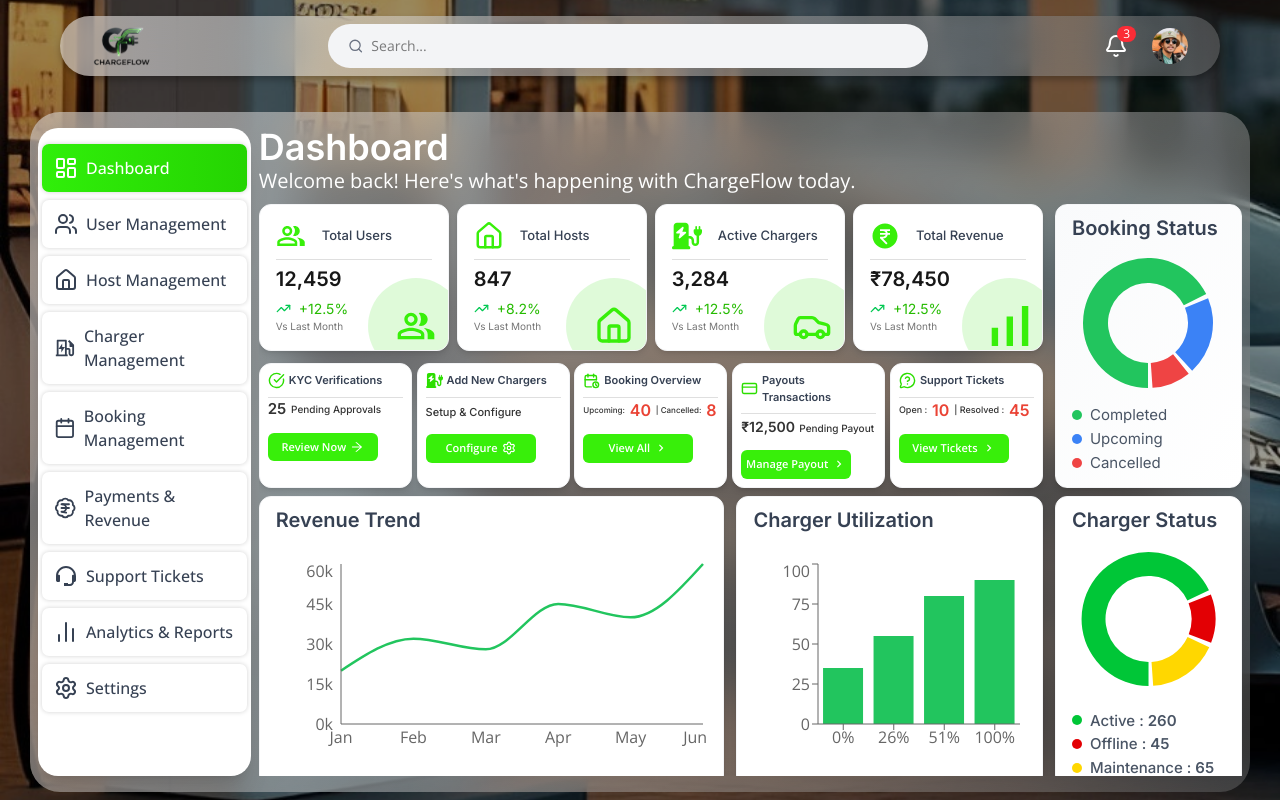
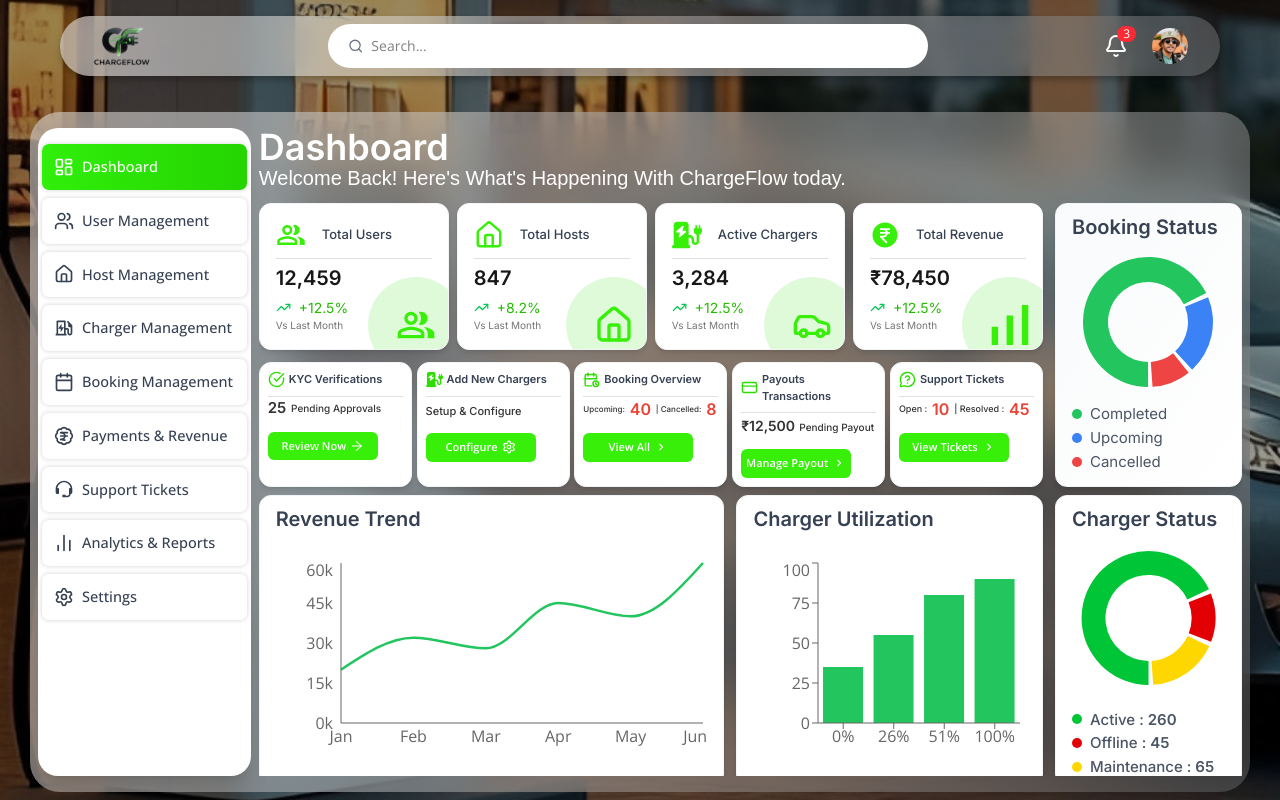
Before and after one commit to ChandaniSahu/ChargeFlow, a Next.js app: page /admin in a window 1280 px wide. Built offline with nearby package versions, Linux system fonts and the light colour scheme.

Commit message:
responsiveness almost done

```diff
--- a/app/admin/page.tsx
+++ b/app/admin/page.tsx
@@ -20,13 +20,13 @@ export default function Page() {
       <div className="relative z-10 flex flex-col h-full">
         {/* Navbar (fixed height) */}
         <Navbar />
-        <div className="desktop:hidden pb-1 border-b-[1px] border-gray-50 max-w-max mx-1 ">
+        <div className="desktop:hidden pb-1 border-b-[1px] border-gray-100 max-w-max mx-1 ">
           <Sidebar/>
         </div>
 
         {/* Main Area */}
         <div className="mt-5 desktop:flex-row flex flex-col max-w-[1220px] w-full overflow-y-auto backdrop-blur-[23.700000762939453px]
-    bg-[linear-gradient(123.84deg,rgba(255,255,255,0.49)_0%,rgba(124,124,124,0.42)_100%)] mx-auto rounded-[30px] mb-2">
+    bg-[linear-gradient(123.84deg,rgba(255,255,255,0.49)_0%,rgba(124,124,124,0.42)_100%)] mx-auto desktop:rounded-[30px] rounded-[10px]  mb-2">
 
           <Sidebar />
           <Dashboard />
--- a/app/components/admin/Dashboard.tsx
+++ b/app/components/admin/Dashboard.tsx
@@ -1,180 +1,3 @@
-// "use client";
-
-// import {
-//   Users,
-//   Home,
-//   Plug,
-//   IndianRupee,
-//   CheckCircle,
-//   Calendar,
-//   CreditCard,
-//   Headphones,
-// } from "lucide-react";
-
-// import {
-//   LineChart,
-//   Line,
-//   XAxis,
-//   YAxis,
-//   Tooltip,
-//   ResponsiveContainer,
-//   BarChart,
-//   Bar,
-//   PieChart,
-//   Pie,
-//   Cell,
-// } from "recharts";
-
-// /* ---------- DATA ---------- */
-
-// const stats = [
-//   { title: "Total Users", value: "12,459", growth: "+12.5%", icon: Users },
-//   { title: "Total Hosts", value: "847", growth: "+8.2%", icon: Home },
-//   { title: "Active Chargers", value: "3,284", growth: "+12.5%", icon: Plug },
-//   { title: "Total Revenue", value: "₹78,450", growth: "+12.5%", icon: IndianRupee },
-// ];
-
-// const actions = [
-//   { title: "KYC Verifications", sub: "25 Pending Approvals", btn: "Review Now", icon: CheckCircle },
-//   { title: "Add New Chargers", sub: "Setup & Configure", btn: "Configure", icon: Plug },
-//   { title: "Booking Overview", sub: "Upcoming: 40 | Cancelled: 8", btn: "View All", icon: Calendar },
-//   { title: "Payout Transactions", sub: "₹12,500 Pending", btn: "Manage Payout", icon: CreditCard },
-//   { title: "Support Tickets", sub: "Open: 10 | Resolved: 45", btn: "View Tickets", icon: Headphones },
-// ];
-
-// const revenueData = [
-//   { month: "Jan", revenue: 20000 },
-//   { month: "Feb", revenue: 32000 },
-//   { month: "Mar", revenue: 28000 },
-//   { month: "Apr", revenue: 45000 },
-//   { month: "May", revenue: 40000 },
-//   { month: "Jun", revenue: 60000 },
-// ];
-
-// const utilizationData = [
-//   { level: "25%", value: 40 },
-//   { level: "50%", value: 65 },
-//   { level: "75%", value: 85 },
-//   { level: "100%", value: 70 },
-// ];
-
-// const chargerStatus = [
-//   { name: "Active", value: 220, color: "#22c55e" },
-//   { name: "Offline", value: 45, color: "#ef4444" },
-//   { name: "Maintenance", value: 65, color: "#eab308" },
-// ];
-
-// /* ---------- COMPONENT ---------- */
-
-// export default function Dashboard() {
-//   return (
-//     <div className="flex-1 my-4 mr-4 overflow-y-auto no-scrollbar">
-// {/* HEADER */}
-// <h1 className="font-inter font-semibold text-[36px] text-white mb-1">
-//   Dashboard
-// </h1>
-// <p className="text-white text-[20px] mb-4">
-//   Welcome back! Here's what's happening with ChargeFlow today.
-// </p>
-
-//       <div className="space-y-6">
-//         {/* STATS */}
-//         <div className="grid grid-cols-1 sm:grid-cols-2 xl:grid-cols-4 gap-4">
-//           {stats.map((s, i) => {
-//             const Icon = s.icon;
-//             return (
-//               <div key={i} className="bg-white rounded-2xl p-4 shadow flex justify-between">
-//                 <div>
-//                   <p className="text-sm text-gray-500">{s.title}</p>
-//                   <h2 className="text-2xl font-bold">{s.value}</h2>
-//                   <p className="text-green-500 text-xs">{s.growth} vs last month</p>
-//                 </div>
-//                 <div className="w-12 h-12 bg-green-100 rounded-full flex items-center justify-center">
-//                   <Icon className="text-green-600" size={20} />
-//                 </div>
-//               </div>
-//             );
-//           })}
-//         </div>
-
-//         {/* ACTIONS */}
-//         <div className="grid grid-cols-1 md:grid-cols-2 xl:grid-cols-5 gap-4">
-//           {actions.map((a, i) => {
-//             const Icon = a.icon;
-//             return (
-//               <div key={i} className="bg-white p-4 rounded-2xl shadow">
-//                 <div className="flex items-center gap-2 mb-2">
-//                   <Icon size={16} className="text-green-500" />
-//                   <h3 className="font-semibold text-sm">{a.title}</h3>
-//                 </div>
-//                 <p className="text-xs text-gray-500">{a.sub}</p>
-//                 <button className="mt-3 px-4 py-2 text-xs bg-green-500 text-white rounded-lg">
-//                   {a.btn}
-//                 </button>
-//               </div>
-//             );
-//           })}
-//         </div>
-
-//         {/* CHARTS */}
-//         <div className="grid grid-cols-1 xl:grid-cols-3 gap-4">
-//           {/* Revenue */}
-//           <div className="xl:col-span-2 bg-white rounded-2xl shadow p-4">
-//             <h3 className="font-semibold mb-3">Revenue Trend</h3>
-//             <ResponsiveContainer width="100%" height={220}>
-//               <LineChart data={revenueData}>
-//                 <XAxis dataKey="month" />
-//                 <YAxis />
-//                 <Tooltip />
-//                 <Line dataKey="revenue" stroke="#22c55e" strokeWidth={3} />
-//               </LineChart>
-//             </ResponsiveContainer>
-//           </div>
-
-//           {/* Charger Utilization */}
-//           <div className="bg-white rounded-2xl shadow p-4">
-//             <h3 className="font-semibold mb-3">Charger Utilization</h3>
-//             <ResponsiveContainer width="100%" height={220}>
-//               <BarChart data={utilizationData}>
-//                 <XAxis dataKey="level" />
-//                 <YAxis />
-//                 <Tooltip />
-//                 <Bar dataKey="value" fill="#22c55e" />
-//               </BarChart>
-//             </ResponsiveContainer>
-//           </div>
-//         </div>
-
-//         {/* CHARGER STATUS */}
-//         <div className="bg-white rounded-2xl shadow p-4 max-w-md">
-//           <h3 className="font-semibold mb-3">Charger Status</h3>
-//           <PieChart width={220} height={220} className="mx-auto">
-//             <Pie
-//               data={chargerStatus}
-//               dataKey="value"
-//               innerRadius={60}
-//               outerRadius={90}
-//             >
-//               {chargerStatus.map((s, i) => (
-//                 <Cell key={i} fill={s.color} />
-//               ))}
-//             </Pie>
-//           </PieChart>
-
-//           <div className="flex justify-between text-sm mt-4">
-//             {chargerStatus.map((s, i) => (
-//               <span key={i} style={{ color: s.color }}>
-//                 {s.name}: {s.value}
-//               </span>
-//             ))}
-//           </div>
-//         </div>
-//       </div>
-//     </div>
-//   );
-// }
-
-
 "use client";
 
 import {
@@ -467,14 +290,17 @@ const getStatusIcon = (status: ActivityItem['status']) => {
 export default function Dashboard() {
   return (
 
-    <div className="mt-2 mr-2  flex flex-col">
+    <div className="mt-2 mx-2 desktop:mx-0 desktop:mr-2  flex flex-col">
       {/* HEADER */}
-      <h1 className="font-inter font-semibold text-[36px] text-white ">
+      <div className="desktop:text-left text-center">
+        <h1 className="font-inter font-semibold desktop:text-[36px] desktop:mb-0 mb-1 text-[30px] text-white ">
         Dashboard
       </h1>
-      <p className="text-white text-[20px] mb-2 -mt-2">
-        Welcome back! Here's what's happening with ChargeFlow today.
+      <p className="font-arial text-white desktop:text-[20px] text-[15px] mb-3 -mt-2 leading-[19px] desktop:leading-tight">
+        Welcome Back! Here's What's Happening With ChargeFlow today.
       </p>
+      </div>
+
       {/* <div className="space-y-2 flex-1 h-[82vh] overflow-y-auto no-scrollbar mb-4 red "> */}
 
       <div className="space-y-2 flex-1 h-[82vh] overflow-y-auto no-scrollbar mb-4">
@@ -483,7 +309,7 @@ export default function Dashboard() {
 
           {/* COLUMN 1: Stats + Actions (4 columns) */}
           <div className="lg:col-span-4">
-            <div className="grid grid-cols-1 sm:grid-cols-2 md:grid-cols-4 gap-[0.5rem]">
+            <div className="grid grid-cols-2 md:grid-cols-4 gap-[0.5rem]">
               {stats.map((s, i) => {
                 const TopIcon = s.topIcon;
                 const BottomIcon = s.bottomIcon;
@@ -521,7 +347,7 @@ export default function Dashboard() {
             </div>
 
             {/* Actions Cards - Added margin-top for spacing between Stats and Actions */}
-            <div className="grid grid-cols-1 sm:grid-cols-2 md:grid-cols-3 lg:grid-cols-5 gap-[0.3rem] mt-3">
+            <div className="grid grid-cols-2 md:grid-cols-3 lg:grid-cols-5 gap-[0.3rem] mt-3 ">
               {actions.map((a, i) => {
                 const TopIcon = a.icon;
                 const BtnIcon = a.btnIcon;
@@ -671,7 +497,7 @@ export default function Dashboard() {
               const Icon = getStatusIcon(activity.status);
               return(<div
                 key={activity.id}
-                className="px-6 py-4 hover:bg-gray-50 transition-colors duration-200 border border-gray-300 rounded-[10px] mb-2"
+                className="relative px-6 py-4 hover:bg-gray-50 transition-colors duration-200 border border-gray-300 rounded-[10px] mb-2"
               >
                 <div className="flex items-center justify-between gap-4">
                   {/* Left: Avatar/Logo */}
@@ -705,7 +531,13 @@ export default function Dashboard() {
                   </div>
 
                   {/* Right: Status Badge */}
-                  <div className="flex-shrink-0">
+                  <div className="hidden sm:block flex-shrink-0">
+                    <span className={`font-inter inline-flex items-center justify-center py-2 w-[125px] gap-[0.4rem] rounded-[10px] text-[15px] font-medium border ${getStatusStyles(activity.status)}`}>
+                      <Icon size={14} />
+                      {getStatusText(activity.status)}
+                    </span>
+                  </div>
+                  <div className="sm:hidden absolute right-0 bottom-0 flex-shrink-0">
                     <span className={`font-inter inline-flex items-center justify-center py-2 w-[125px] gap-[0.4rem] rounded-[10px] text-[15px] font-medium border ${getStatusStyles(activity.status)}`}>
                       <Icon size={14} />
                       {getStatusText(activity.status)}
--- a/app/components/admin/Navbar.tsx
+++ b/app/components/admin/Navbar.tsx
@@ -4,7 +4,7 @@ import Image from "next/image";
 
 export default function Navbar() {
   return (
-    <nav className="mx-15 flex items-center justify-between gap-4 py-2 px-8 m-4 rounded-[376px]
+    <nav className="desktop:mx-15 mx-1 flex items-center justify-between gap-4 py-2 desktop:px-8 px-2 m-4 rounded-[376px]
        bg-[linear-gradient(90.36deg,rgba(255,255,255,0.525)_3.8%,rgba(124,124,124,0.45)_98.16%)] backdrop-blur-[23.7px] shadow-[0px_4px_6.1px_0px_#00000040]">
       <Image
                   src="/logo.svg"
@@ -16,7 +16,7 @@ export default function Navbar() {
                   className="hover:scale-90 transition-transform duration-200 ease-in-out"
                 />
 
-      <div className="hidden md:flex items-center gap-2 bg-gray-100 py-3 pl-5 w-[600px] rounded-[77px] w-[320px]">
+      <div className="flex items-center bg-white gap-2 py-3 pl-5 desktop:w-[600px] rounded-[77px]">
         <Search size={16} className="text-gray-500" />
         <input
           placeholder="Search..."
@@ -24,7 +24,7 @@ export default function Navbar() {
         />
       </div>
 
-      <div className="flex items-center gap-6">
+      <div className="flex items-center desktop:gap-6 gap-3">
         <div className="relative">
           <Bell className="text-white"/>
           <span className="absolute -top-2 -right-2 bg-red-500 text-white text-xs px-1.5 rounded-full">
--- a/app/components/admin/Sidebar.tsx
+++ b/app/components/admin/Sidebar.tsx
@@ -119,8 +119,8 @@ export default function Sidebar() {
                       : "hover:bg-green-50 text-gray-700"
                   }`}
               >
-                <Icon className="h-6 w-6" />
-                <span className="text-[16px] font-medium">{item.title}</span>
+                <Icon className="h-5 w-5" />
+                <span className="text-[14.5px] font-medium">{item.title}</span>
               </div>
             );
           })}
```
